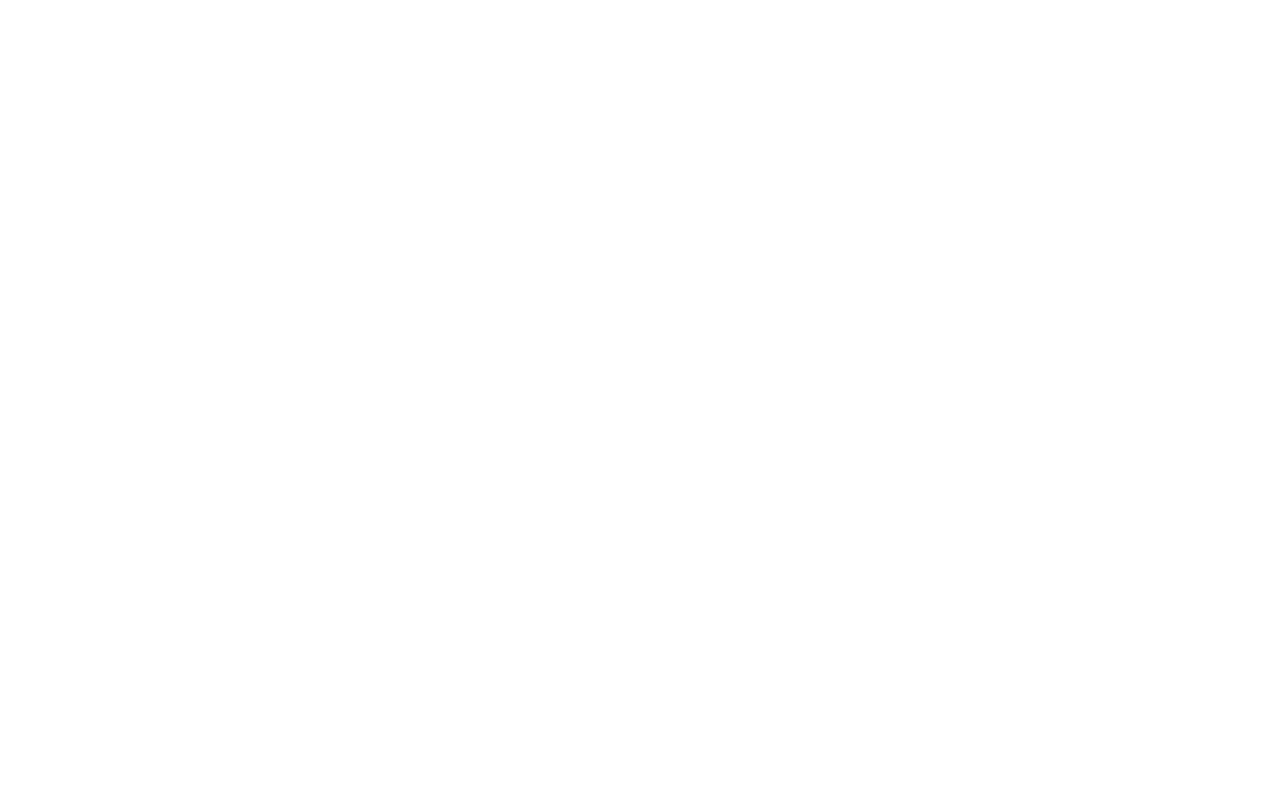
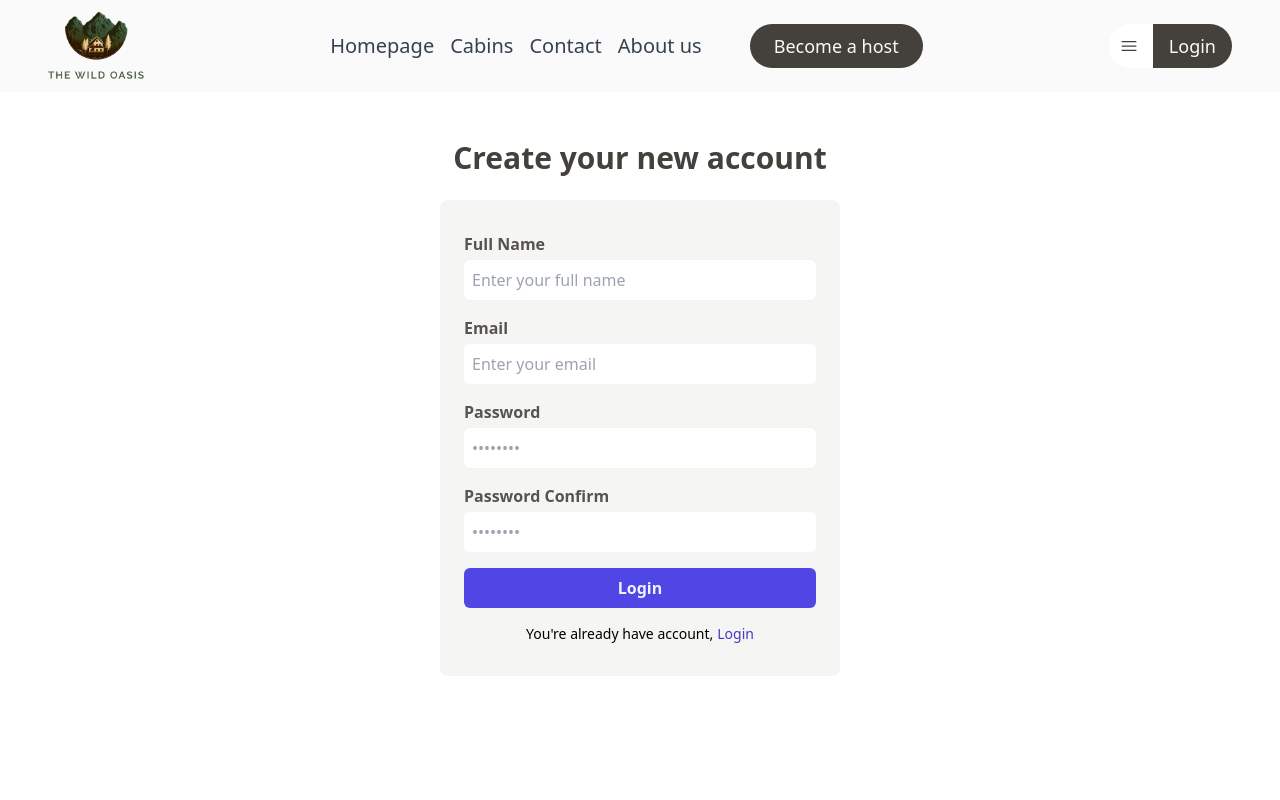
Before and after one commit to BCIamLong/bookings-app-client, a React (Vite) app: page /signup in a window 1280 px wide. Before the commit this address had no page. Shown: the top 800 px of the page. Built offline with nearby package versions, Linux system fonts and the light colour scheme.

Commit message:
feat: build sign up page

```diff
--- a/src/App.tsx
+++ b/src/App.tsx
@@ -4,6 +4,7 @@
 import Homepage from "./pages/Homepage";
 // import LoginLayout from "./layouts/LoginLayout";
 import Login from "./pages/Login";
+import SignUp from "./pages/SignUp";
 
 function App() {
   return (
@@ -12,6 +13,7 @@
         <Route element={<AppLayout />}>
           <Route path="/" element={<Homepage />}></Route>
           <Route path="/login" element={<Login />} />
+          <Route path="/signup" element={<SignUp />} />
         </Route>
         {/* <Route element={<LoginLayout />}>
           <Route path="/login" element={<Login />} />
--- a/src/components/ButtonLink/index.tsx
+++ b/src/components/ButtonLink/index.tsx
@@ -23,6 +23,9 @@
       baseStyle +
       `flex gap-3 items-center justify-center px-3 py-2 text-sm bg-stone-200 rounded-full`;
 
+  if (type === "simple")
+    style = baseStyle + `flex justify-center text-sm text-brand-700`;
+
   return (
     <a href={href || "#"} className={style}>
       {children}
--- a/src/components/form/Input/index.tsx
+++ b/src/components/form/Input/index.tsx
@@ -2,10 +2,17 @@
   variant: string;
   type: string;
   id: string;
-  placeholder: string;
+  placeholder?: string;
+  required?: boolean;
 }
 
-export default function Input({ variant, type, id, placeholder }: InputProps) {
+export default function Input({
+  variant,
+  type,
+  id,
+  placeholder,
+  required,
+}: InputProps) {
   const baseStyle = ``;
   let style;
   if (variant === "search") style = baseStyle + `w-full`;
@@ -15,6 +22,12 @@
       `w-full p-2 rounded-md focus:border-none outline-none text-stone-600`;
 
   return (
-    <input className={style} type={type} id={id} placeholder={placeholder} />
+    <input
+      className={style}
+      type={type}
+      id={id}
+      placeholder={placeholder || ""}
+      required={required || false}
+    />
   );
 }
--- a/src/components/form/Label/index.tsx
+++ b/src/components/form/Label/index.tsx
@@ -7,7 +7,7 @@
 }
 
 export default function Label({ type, labelFor, children }: LabelProps) {
-  const baseStyle = ``;
+  const baseStyle = `capitalize `;
   let style;
   if (type === "search") style = baseStyle + `font-semibold text-stone-600`;
 
--- a/src/features/users/UserOptionBox/index.tsx
+++ b/src/features/users/UserOptionBox/index.tsx
@@ -9,9 +9,9 @@
         <HiBars3 className="px-0.5 text-2xl text-stone-700" />
       </button>
       <div className="bg-stone-700">
-        <ButtonLink type="user-nav-header">
-          <Link to="/login">Login</Link>
-        </ButtonLink>
+        <Link to="/login">
+          <ButtonLink type="user-nav-header">Login</ButtonLink>
+        </Link>
       </div>
     </div>
   );
--- a/src/layouts/Logo/index.tsx
+++ b/src/layouts/Logo/index.tsx
@@ -1,7 +1,11 @@
+import { Link } from "react-router-dom";
+
 export default function Logo() {
   return (
     <div className="w-24">
-      <img src="logo-light.png" />
+      <Link to="/">
+        <img src="logo-light.png" />
+      </Link>
     </div>
   );
 }
--- a/src/pages/Login/index.tsx
+++ b/src/pages/Login/index.tsx
@@ -6,6 +6,7 @@
 import Input from "../../components/form/Input";
 import ButtonLink from "../../components/ButtonLink";
 import { getGoogleOauthUrl } from "../../utils";
+import { Link } from "react-router-dom";
 
 export default function Login() {
   return (
@@ -16,6 +17,7 @@
           <Input
             type="text"
             variant="login"
+            required={true}
             id="email"
             placeholder="Enter your email"
           />
@@ -24,6 +26,7 @@
           <Input
             type="password"
             variant="login"
+            required={true}
             id="password"
             placeholder="••••••••"
           />
@@ -49,6 +52,15 @@
             <span>Google</span>
           </ButtonLink>
         </div>
+        <ButtonLink type="simple">
+          <Link to="/forgot-password">Forget the password?</Link>
+        </ButtonLink>
+        <p className="flex justify-center gap-1 text-sm text-inherit">
+          <span>You don't have account yet, </span>
+          <ButtonLink type="simple">
+            <Link to="/signup">Sign up</Link>
+          </ButtonLink>
+        </p>
       </Form>
     </div>
   );
--- /dev/null
+++ b/src/pages/SignUp/index.tsx
@@ -0,0 +1,65 @@
+import { Link } from "react-router-dom";
+import Button from "../../components/Button";
+import ButtonLink from "../../components/ButtonLink";
+import Form from "../../components/form/Form";
+import FormItem from "../../components/form/FormItem";
+import Input from "../../components/form/Input";
+
+export default function SignUp() {
+  return (
+    <div className="flex h-screen flex-col items-center gap-6 p-12">
+      <h2 className="text-3xl font-bold text-stone-700">
+        Create your new account
+      </h2>
+      <Form type="login">
+        <FormItem type="login" label="Full name" labelFor="fullName">
+          <Input
+            type="text"
+            variant="login"
+            required={true}
+            id="fullName"
+            placeholder="Enter your full name"
+          />
+        </FormItem>
+        <FormItem type="login" label="Email" labelFor="email">
+          <Input
+            type="email"
+            required={true}
+            variant="login"
+            id="email"
+            placeholder="Enter your email"
+          />
+        </FormItem>
+        <FormItem type="login" label="Password" labelFor="password">
+          <Input
+            type="password"
+            required={true}
+            variant="login"
+            id="password"
+            placeholder="••••••••"
+          />
+        </FormItem>
+        <FormItem
+          type="login"
+          label="Password confirm"
+          labelFor="passwordConfirm"
+        >
+          <Input
+            type="passwordConfirm"
+            required={true}
+            variant="login"
+            id="passwordConfirm"
+            placeholder="••••••••"
+          />
+        </FormItem>
+        <Button type="login">Login</Button>
+        <p className="flex justify-center gap-1 text-sm text-inherit">
+          <span>You're already have account, </span>
+          <ButtonLink type="simple">
+            <Link to="/login">Login</Link>
+          </ButtonLink>
+        </p>
+      </Form>
+    </div>
+  );
+}
```
